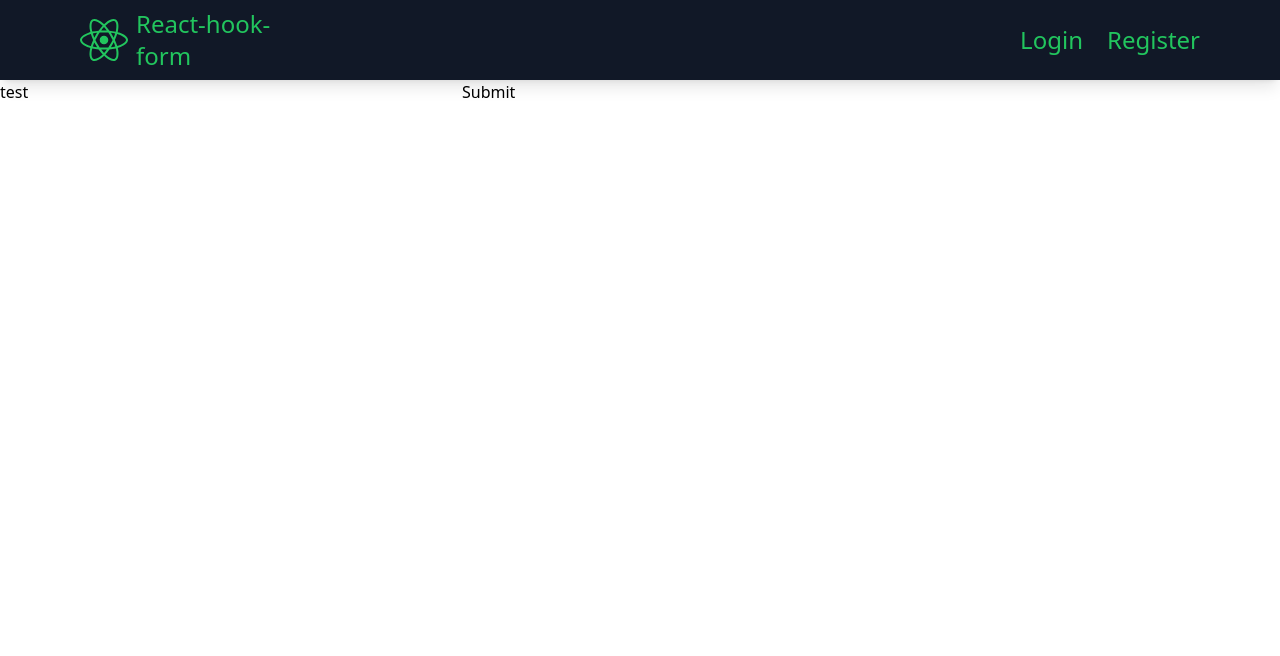
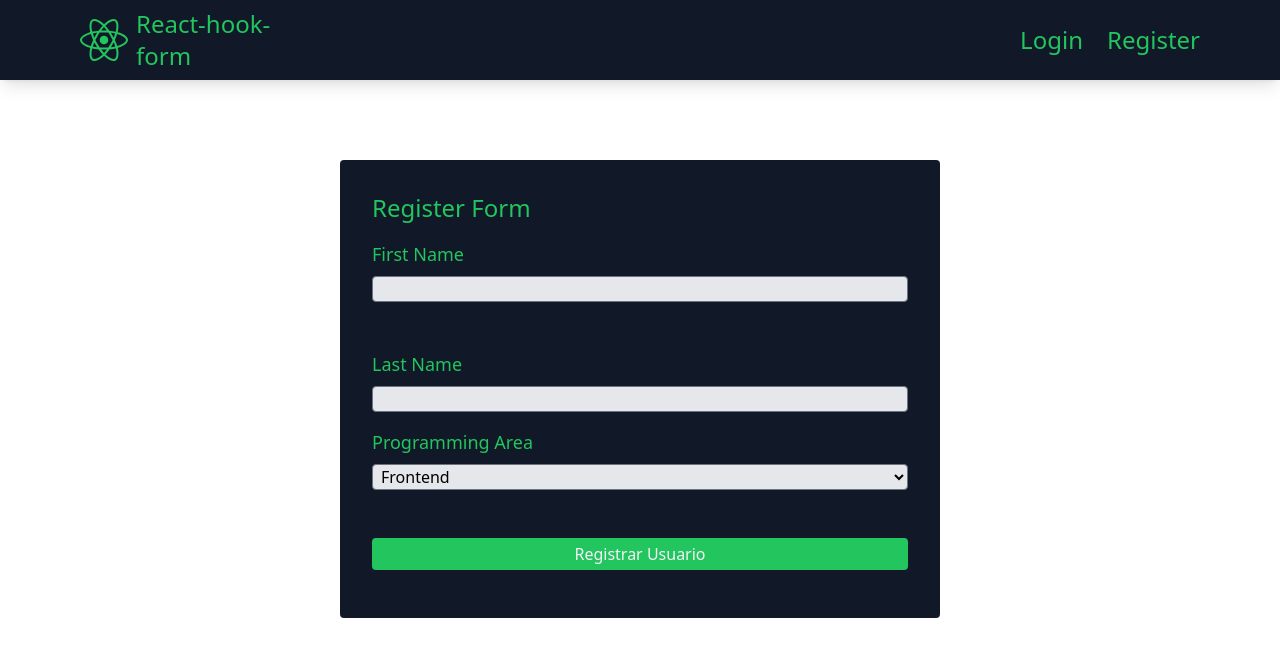
Before and after one commit to jeronimogarcia/ReactHookForm, a Next.js app: page /auth/register in a window 1280 px wide. Shown: the top 656 px of the page. Built offline with nearby package versions, Linux system fonts and the light colour scheme.

Commit message:
Avances en el registerForm

```diff
--- a/components/Layout.tsx
+++ b/components/Layout.tsx
@@ -18,7 +18,7 @@ const Layout: FC<Props> = ({pageDescription, title, children}) => {
 
     <Header />
 
-    <main className='mt-20'>
+    <main className='mt-40 flex justify-center'>
         {children}
     </main>
     </>
--- a/pages/auth/register.tsx
+++ b/pages/auth/register.tsx
@@ -1,36 +1,66 @@
 import Layout from "@/components/Layout";
 import { useForm, SubmitHandler } from "react-hook-form";
 
-type Inputs = {
-  example: string;
-  exampleRequired: string;
-};
+enum GenderEnum {
+  frontend = "frontend",
+  backend = "backend",
+  fullstack = "fullstack",
+}
+
+interface IFormInput {
+  firstName: String;
+  lastName: String;
+  area: GenderEnum;
+}
+
+const inputStyle = "border border-gray-500 px-1 rounded outline-none bg-gray-200"
+const labelStyle = "text-lg mt-4 mb-2 text-green-500"
+const errorStyle = "mt-2 text-red-500"
 
 const RegisterPage = () => {
-  const {
-    register,
-    handleSubmit,
-    watch,
-    formState: { errors },
-  } = useForm<Inputs>();
-  const onSubmit: SubmitHandler<Inputs> = (data) => console.log(data);
+  const { register, handleSubmit, formState: { errors } } = useForm<IFormInput>();
+  const onSubmit: SubmitHandler<IFormInput> = (data) => console.log(data);
 
-  console.log(watch("example")); // watch input value by passing the name of it
+
   return (
     <Layout
       title="Register Page"
       pageDescription="Pagina de registro de usuario"
     >
-      <form onSubmit={handleSubmit(onSubmit)}>
-        {/* register your input into the hook by invoking the "register" function */}
-        <input defaultValue="test" {...register("example")} />
-
-        {/* include validation with required or other standard HTML validation rules */}
-        <input {...register("exampleRequired", { required: true })} />
-        {/* errors will return when field validation fails  */}
-        {errors.exampleRequired && <span>This field is required</span>}
-
-        <input type="submit" />
+      <form
+        onSubmit={handleSubmit(onSubmit)}
+        className="flex align-center flex-col w-[600px] p-8 pb-8 rounded bg-gray-900 relative"
+      >
+        <h1 className="text-2xl text-green-500">Register Form</h1>
+        <label className={labelStyle}>First Name</label>
+        <input
+          {...register("firstName", {required: true, minLength: 3})}
+          className={inputStyle}
+        />
+        {!errors.firstName && <p className="h-8"></p>}
+        {errors.firstName?.type === 'required' && <p className={errorStyle}>First name required!</p>}
+        {errors.firstName?.type === 'minLength' && <p className={errorStyle}>Too short, 3 characters minimum.</p>}
+        <label className={labelStyle}>Last Name</label>
+        <input
+          {...register("lastName", {required: true})}
+          className={inputStyle}
+        />
+        <label  className={labelStyle}>Programming Area</label>
+        <select
+          {...register("area")}
+          className={inputStyle}
+        >
+          <option value="frontend">Frontend</option>
+          <option value="backend">Backend</option>
+          <option value="fullstack">Fullstack</option>
+        </select>
+        <button
+          type="submit"
+          className="mt-12 mb-4 w-[100%] py-1 rounded bg-green-500 text-gray-100 hover:text-blue-500 font-medium"
+          onClick={() => onSubmit}
+        >
+          Registrar Usuario
+       </button>
       </form>
     </Layout>
   );
```
